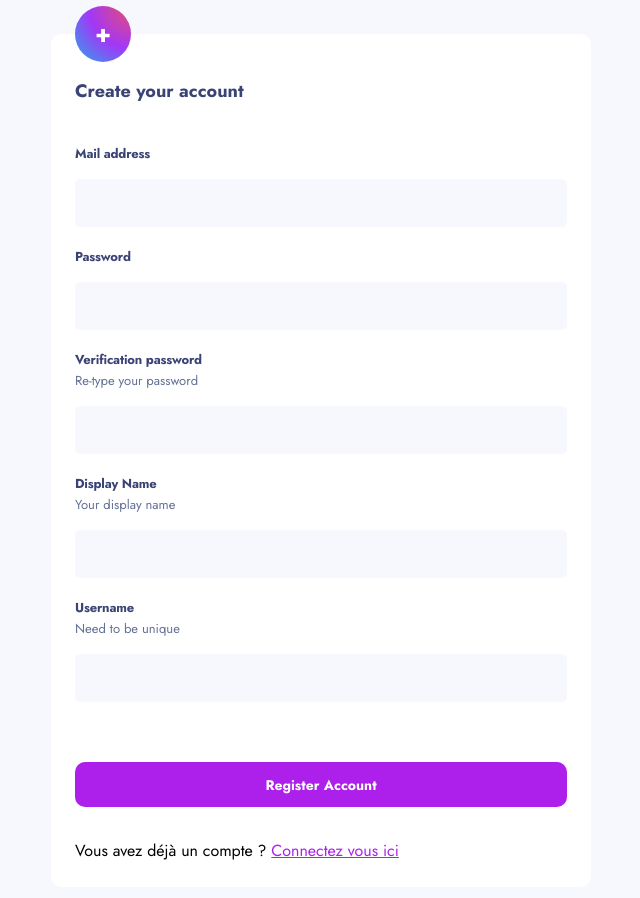
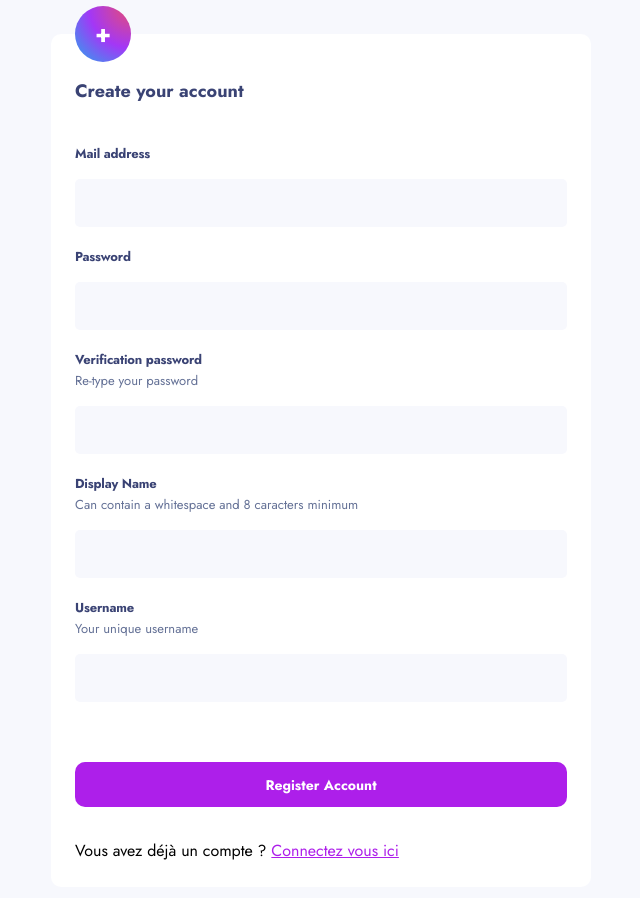
Before and after one commit to AlexisC73/feedback-front, a React (Vite) app: page /auth/register in a window 1280 px wide. Shown: the top 898 px of the page, without its empty margins (319-959 px from the left). Built offline with nearby package versions, Linux system fonts and the light colour scheme; what inversify would draw is missing.

Commit message:
change description of field for register

```diff
--- a/src/components/form/register-form/RegisterForm.tsx
+++ b/src/components/form/register-form/RegisterForm.tsx
@@ -44,11 +44,11 @@ export function RegisterForm ({registerFn, fieldsErrors}: RegisterFormProps) {
         <Input name="confirmation-password" type="password" errors={fieldsErrors.confirmationPassword} />
       </FormGroup>
       <FormGroup>
-        <InputHeader htmlFor="display-name" label="Display Name" description="Your display name" />
+        <InputHeader htmlFor="display-name" label="Display Name" description="Can contain a whitespace and 8 caracters minimum" />
         <Input name="display-name" errors={fieldsErrors.displayName} />
       </FormGroup>
       <FormGroup>
-        <InputHeader htmlFor="username" label="Username" description="Need to be unique" />
+        <InputHeader htmlFor="username" label="Username" description="Your unique username" />
         <Input name="username" errors={fieldsErrors.username} />
       </FormGroup>
       <div className="mt-10 flex flex-col gap-y-4 md:flex-row md:justify-end md:gap-x-4">
--- a/src/store/account/infra/account-api.repository.ts
+++ b/src/store/account/infra/account-api.repository.ts
@@ -29,7 +29,6 @@ export class AccountApiRepository implements AccountRepository {
       if(request.status === 400) {
         const result = await request.json()
         return handleBadRequestErrors(result)
-
       }
       return handleApiError(request.status)
     } catch(e) {
```
